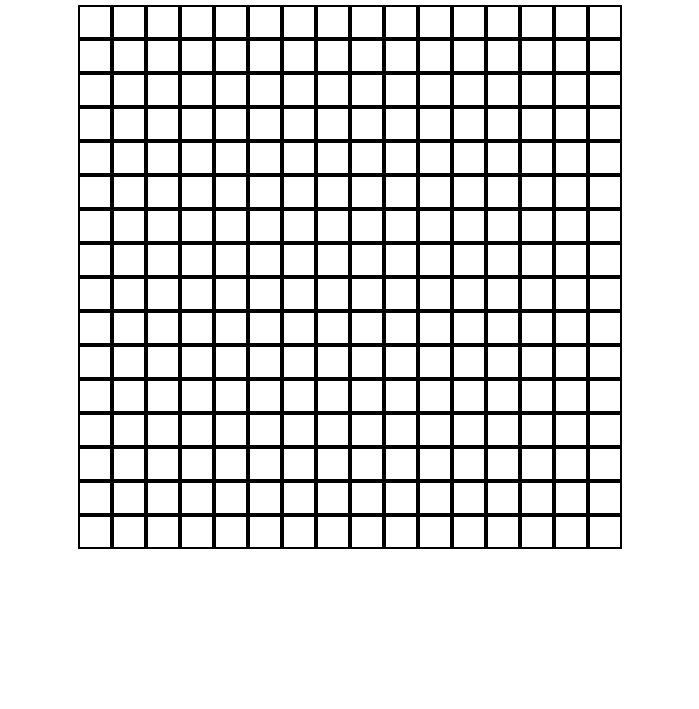
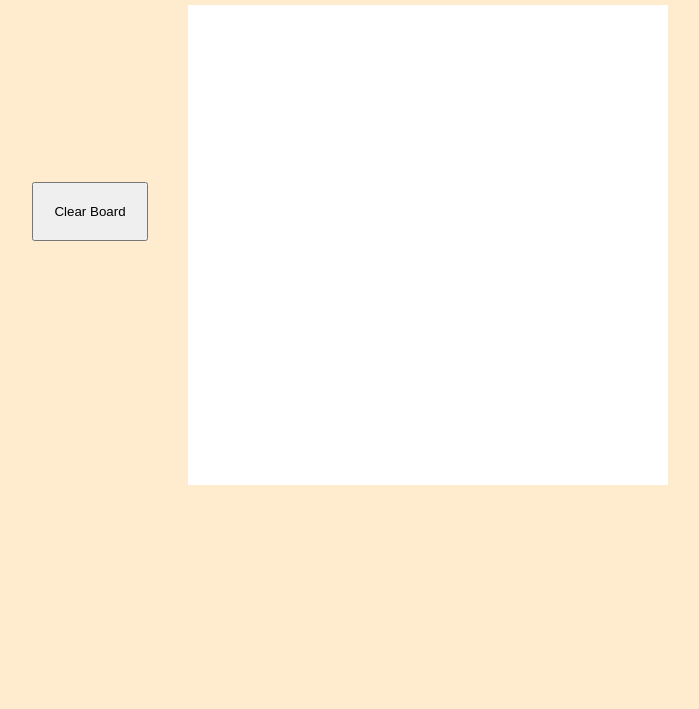
Before and after one commit to darienlin/etchASketch, a plain HTML site: page index.html in a window 1280 px wide. Shown: the part 91-800 px from the top of the page, without its empty margins (290-989 px from the left). Drawn offline with Linux system fonts and the light colour scheme.

Commit message:
added a clear button and removed grid lines

```diff
--- a/index.html
+++ b/index.html
@@ -10,12 +10,13 @@
 </head>
 
 <body>
+        <button id="clear">Clear Board</button>
     <div class="header">
         <div class="title">Etch a sketch</div>
         <div class="subheader">Draw using your mouse</div>
-    </div>
-    <div id="gridContainer">
-        <!--Where the grid squares goes using dom method-->
+        <div id="gridContainer">
+            <!--Where the grid squares goes using dom method-->
+        </div>
     </div>
 
 </body>
--- a/scripts.js
+++ b/scripts.js
@@ -15,7 +15,18 @@ makeGrid(16, 16)
 const squareArray = document.querySelectorAll('.square')
 
 squareArray.forEach(function (elem) {
-    elem.addEventListener('mouseover', () => {
+    elem.addEventListener('drag', () => {
         elem.classList.add('black')
     })
 })
+
+function clearBoard(){
+squareArray.forEach(function(elem){
+    elem.classList.remove('black')
+})
+}
+
+const clearButton = document.querySelector('#clear')
+clearButton.addEventListener('click', () =>{
+    clearBoard()
+})
--- a/style.css
+++ b/style.css
@@ -1,7 +1,9 @@
 body {
     display: flex;
     align-content: center;
-    flex-direction: column;
+    justify-content: center;
+    align-items:center;
+    background-color: blanchedalmond;
 }
 
 .header {
@@ -17,11 +19,24 @@ body {
 }
 
 .square {
-    border: 2px solid black;
+
     height: 30px;
     width: 30px;
+    background-color: white;
 }
 
 .black {
     background-color: black;
 }
+
+.content {
+    display: flex;
+    align-items: center;
+    justify-content: center;
+}
+
+#clear {
+    height: 10%;
+    padding: 20px;
+    margin: 20px;
+}
```
